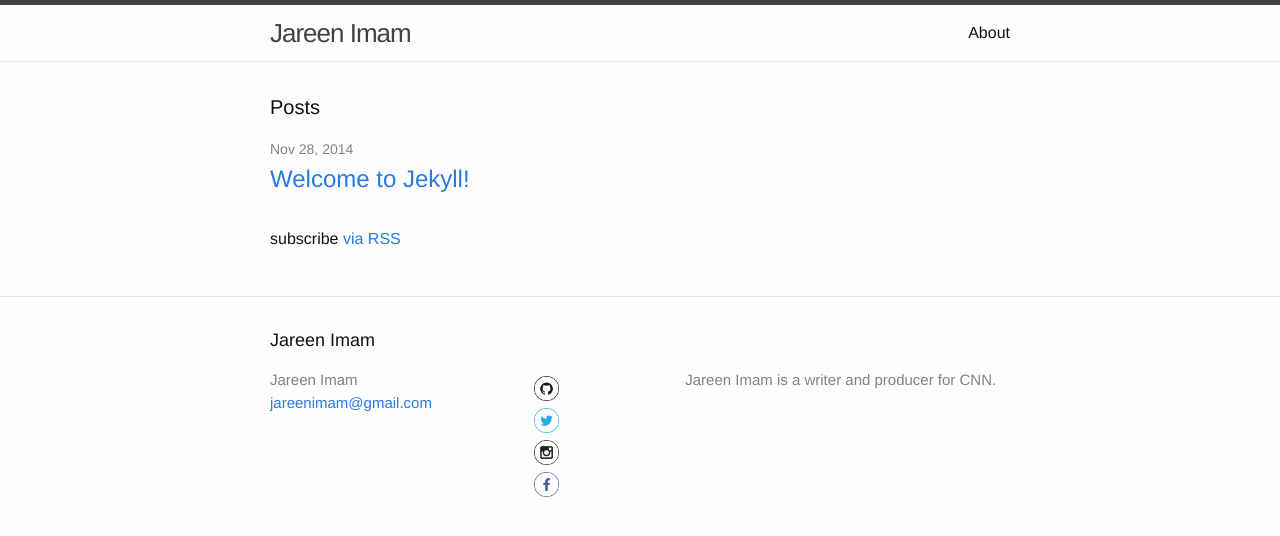
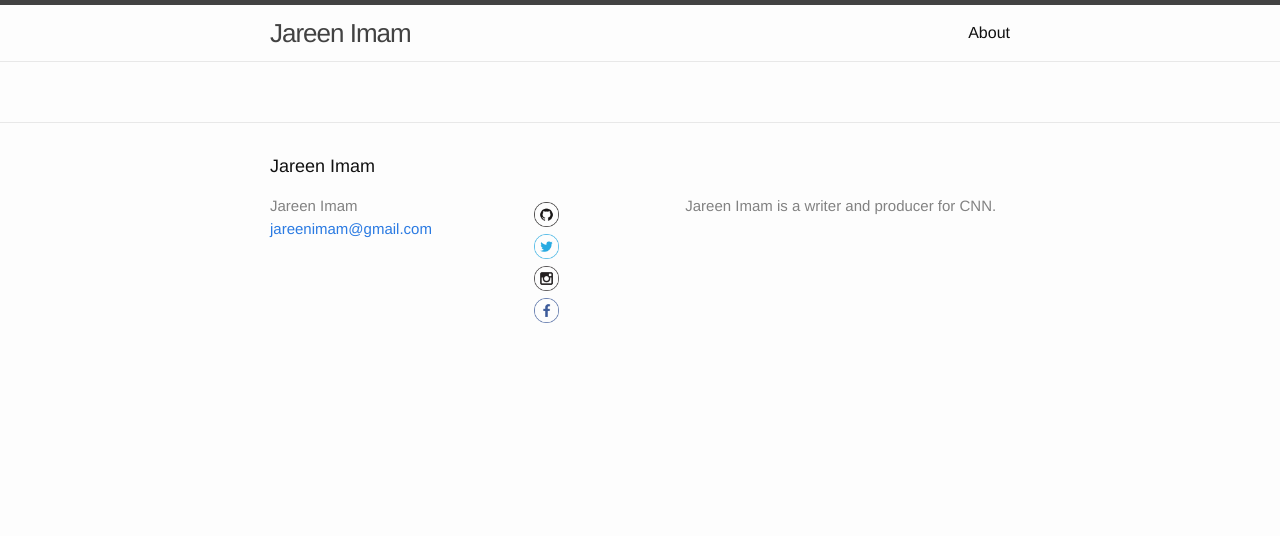
Before and after one commit to jareenai/jareenai.github.io, a Jekyll site: the page built from index.html, in a window 1280 px wide. Shown: the top 536 px of the page. Built offline with Jekyll 4.4.1, drawn with Linux system fonts in a browser that asks for light colours.

Commit message:
Removed Jekyll blog posts

```diff
--- a/index.html
+++ b/index.html
@@ -4,20 +4,4 @@
 
 <div class="home">
 
-  <h1 class="page-heading">Posts</h1>
-
-  <ul class="post-list">
-    {% for post in site.posts %}
-      <li>
-        <span class="post-meta">{{ post.date | date: "%b %-d, %Y" }}</span>
-
-        <h2>
-          <a class="post-link" href="{{ post.url | prepend: site.baseurl }}">{{ post.title }}</a>
-        </h2>
-      </li>
-    {% endfor %}
-  </ul>
-
-  <p class="rss-subscribe">subscribe <a href="{{ "/feed.xml" | prepend: site.baseurl }}">via RSS</a></p>
-
 </div>
```
